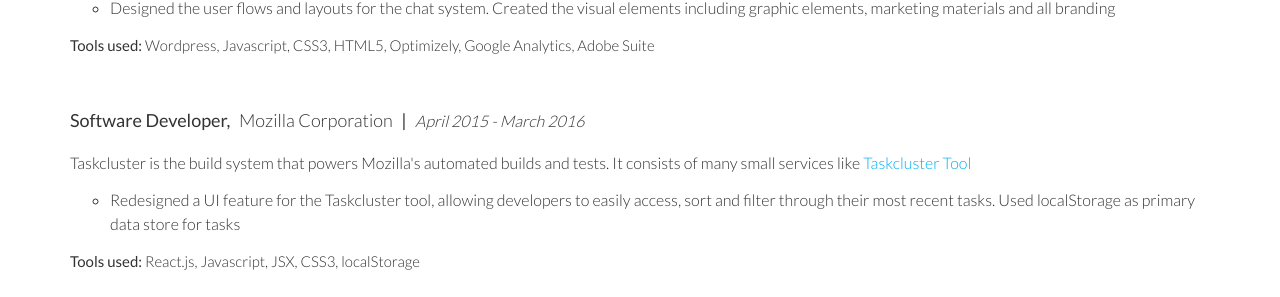
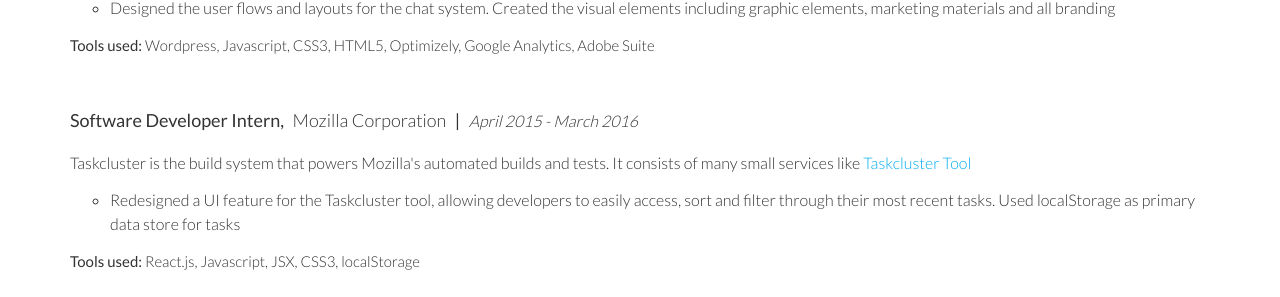
Before and after one commit to kristelteng/personal_site, a Jekyll site: the page built from resume.html, in a window 1280 px wide and 900 px high, scrolled down 993 px. Shown: the part 151-448 px from the top of the window. Built offline with Jekyll 4.4.1, drawn with Linux system fonts in a browser that asks for light colours.

Commit message:
fix typo

```diff
--- a/resume.html
+++ b/resume.html
@@ -65,7 +65,7 @@
         </div>
 
         <div class="resume_section">
-          <h3 class="resume_title">Software Developer, <span class="company-name">Mozilla Corporation </span> | <span class="timeline">April 2015 - March 2016</span></h3>
+          <h3 class="resume_title">Software Developer Intern, <span class="company-name">Mozilla Corporation </span> | <span class="timeline">April 2015 - March 2016</span></h3>
 
           <!-- TASKCLUSTER TOOLS -->
           <p class="project-description">Taskcluster is the build system that powers Mozilla's automated builds and tests. It consists of many small services like <a href="/work/taskcluster.html" target="_blank"> Taskcluster Tool </a></p>
```
